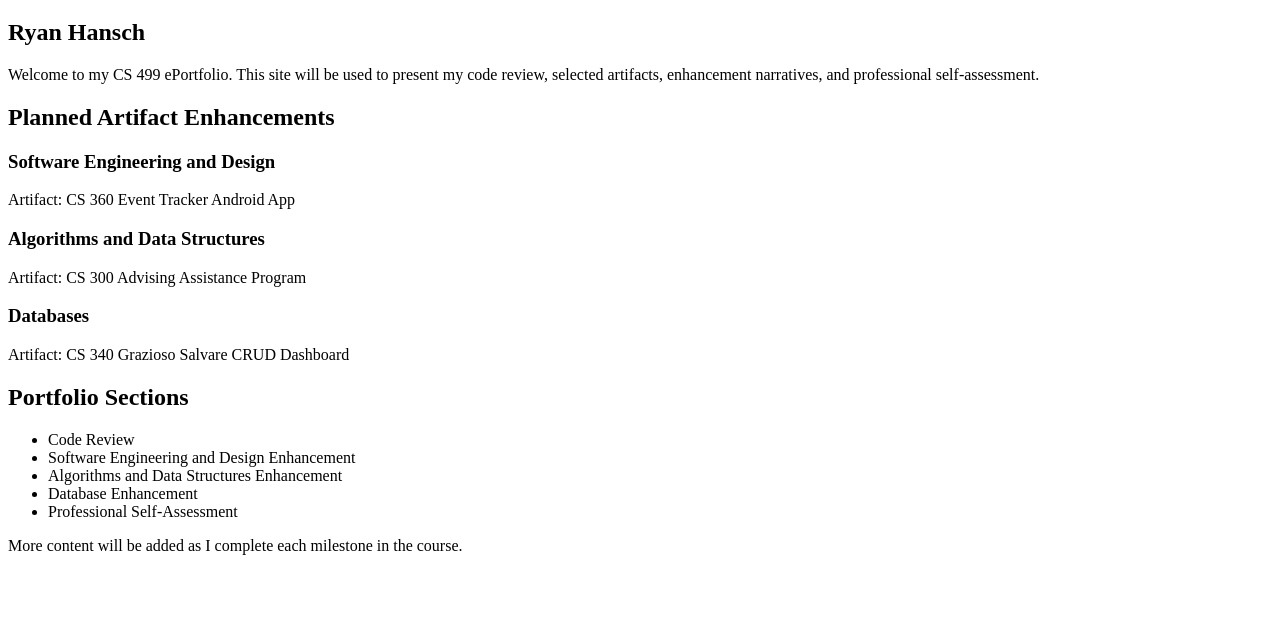
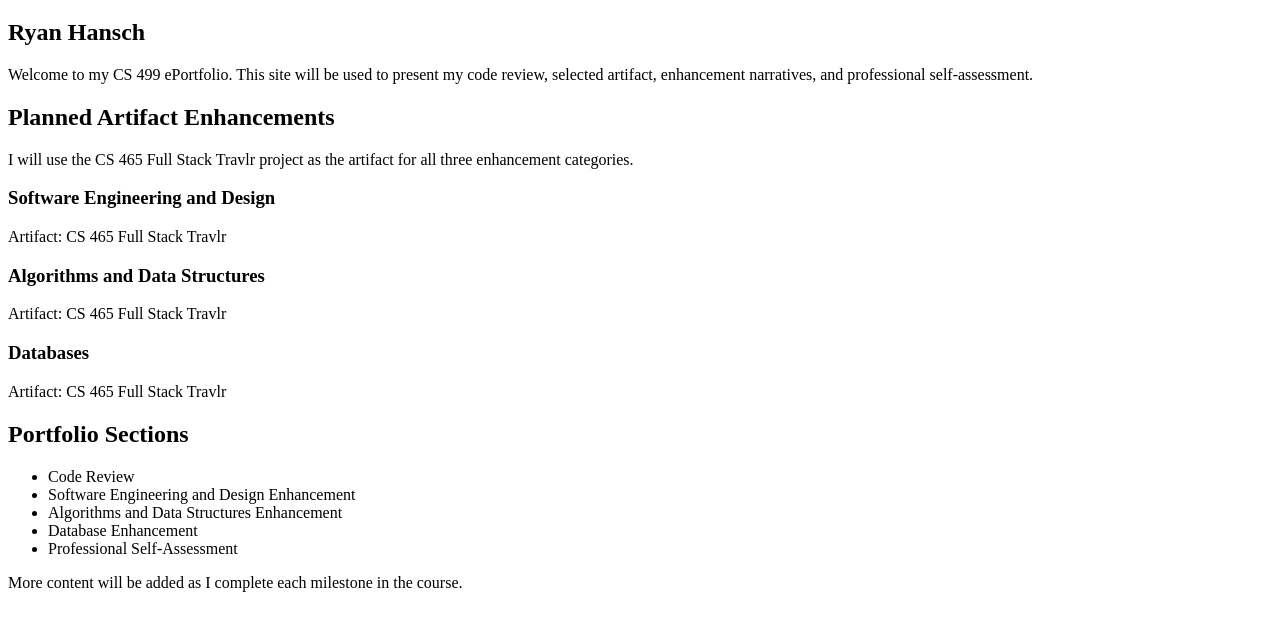
Before and after one commit to QubitVagrant/QubitVagrant.github.io, a plain HTML site: page index.html in a window 1280 px wide. Shown: the part 61-692 px from the top of the page. Drawn offline with Linux system fonts and the light colour scheme.

Commit message:
Update For Artifact Travlr index.html

```diff
--- a/index.html
+++ b/index.html
@@ -1,36 +1,45 @@
 <!DOCTYPE html>
-<html>
+<html lang="en">
 <head>
+    <meta charset="UTF-8">
+    <meta name="viewport" content="width=device-width, initial-scale=1.0">
     <title>Computer Science ePortfolio</title>
 </head>
+
 <body>
     <h1>CS Computer Science ePortfolio</h1>
     <h2>Ryan Hansch</h2>
 
     <p>
         Welcome to my CS 499 ePortfolio. This site will be used to present my
-        code review, selected artifacts, enhancement narratives, and professional
+        code review, selected artifact, enhancement narratives, and professional
         self-assessment.
     </p>
 
     <h2>Planned Artifact Enhancements</h2>
 
+    <p>
+        I will use the CS 465 Full Stack Travlr project as the artifact for all
+        three enhancement categories.
+    </p>
+
     <h3>Software Engineering and Design</h3>
     <p>
-        Artifact: CS 360 Event Tracker Android App
+        Artifact: CS 465 Full Stack Travlr
     </p>
 
     <h3>Algorithms and Data Structures</h3>
     <p>
-        Artifact: CS 300 Advising Assistance Program
+        Artifact: CS 465 Full Stack Travlr
     </p>
 
     <h3>Databases</h3>
     <p>
-        Artifact: CS 340 Grazioso Salvare CRUD Dashboard
+        Artifact: CS 465 Full Stack Travlr
     </p>
 
     <h2>Portfolio Sections</h2>
+
     <ul>
         <li>Code Review</li>
         <li>Software Engineering and Design Enhancement</li>
```
